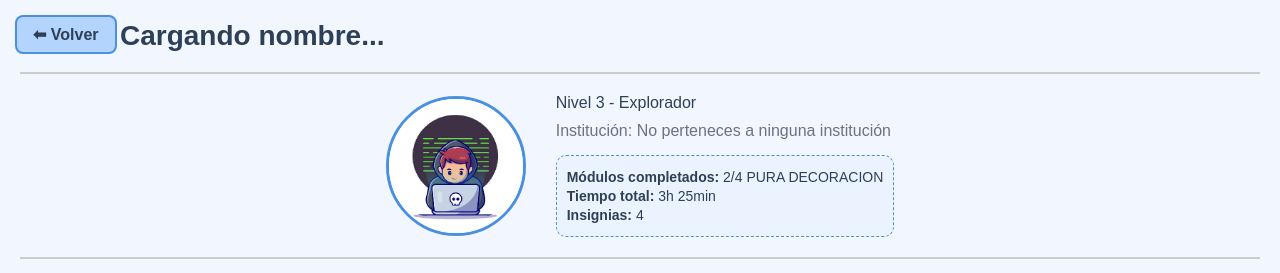
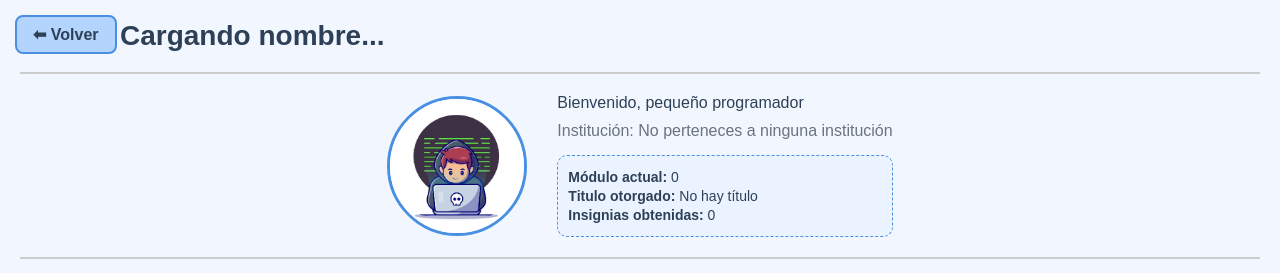
Before and after one commit to Darpsi/Frontend-CodeKids, a React (Create React App) app: page /perfil in a window 1280 px wide. Shown: the top 273 px of the page. Built offline with nearby package versions, Linux system fonts and the light colour scheme; a web font is replaced by a local one.

Commit message:
Estadisticas para el perfil, titulo y corrección de certificado

```diff
--- a/src/pages/Perfil.jsx
+++ b/src/pages/Perfil.jsx
@@ -20,6 +20,8 @@ const Perfil = () => {
   const [loadingCertificado, setLoadingCertificado] = useState(false);
   const email = localStorage.getItem("email");
   const [insigniasDesbloqueadas, setInsigniasDesbloqueadas] = useState([]);
+  const [insigniasCount, setInsigniasCount] = useState(0);
+  const [modulosCompletados, setModulosCompletados] = useState(0);
 
 
   useEffect(() => {
@@ -41,28 +43,39 @@ const Perfil = () => {
         });
 
       // Verificar disponibilidad del certificado
-      fetch(`http://localhost:4000/certificado/estado/${email}`)
+      fetch(`http://localhost:4000/certificado/${email}`)
         .then((res) => res.json())
         .then((data) => setCertificadoDisponible(data.disponible))
         .catch((error) => console.error("Error al verificar certificado:", error))
         .finally(() => setLoadingCertificado(false));
+
+      // Obtener módulo actual
+      fetch(`http://localhost:4000/progreso/${email}`)
+        .then((res) => res.json())
+        .then((data) => {
+        console.log("Datos recibidos de modulos-completados:", data);
+        const completados = data.maxModulo;
+        setModulosCompletados(completados);})
+        .catch((error) => console.error("Error al obtener módulos completados:", error));
     }
   }, [email]);
 
-  useEffect(() => {
+useEffect(() => {
   const fetchInsignias = async () => {
     try {
       const res = await axios.get(`http://localhost:4000/insignias-desbloqueadas/${email}`);
       setInsigniasDesbloqueadas(res.data.desbloqueadas);
+      setInsigniasCount(res.data.desbloqueadas.length);
     } catch (error) {
       console.error("Error al obtener las insignias desbloqueadas:", error);
     }
   };
 
-  if (modalVisible === "insignias") {
+  if (email) {
     fetchInsignias();
   }
-}, [modalVisible, email]);
+}, [email]);
+
 
 
   const handleSubmit = (e) => {
@@ -114,6 +127,17 @@ const Perfil = () => {
     setModalVisible(tipo);
   };
 
+  const TituloPorModulo = (modulo) => {
+  const titulos = [
+    "Trainee", "Explorador", "Aventurero", "Mago",
+    "Guardián", "Maestro", "Gran Maestro", "Héroe"
+  ];
+  if (modulo >= 1 && modulo <= 8) {
+    return titulos[modulo - 1];
+  }
+  return "No hay título";
+  };
+
   return (
     <div className="perfil-container">
       <button className="btn-volver" onClick={() => navigate("/modules")}>
@@ -131,7 +155,7 @@ const Perfil = () => {
         </div>
 
         <div className="perfil-nivel">
-          <p className="font-bold text-lg">Nivel 3 - Explorador</p>
+          <p className="font-bold text-lg">Bienvenido, pequeño programador</p>
           <div className="w-48 h-4 bg-gray-200 rounded-full overflow-hidden">
             <div className="h-full bg-blue-500" style={{ width: '65%' }}></div>
           </div>
@@ -139,9 +163,9 @@ const Perfil = () => {
             Institución: {institutionName || "No perteneces a ninguna institución"}
           </p>
           <div className="perfil-stats">
-            <p><strong>Módulos completados:</strong> 2/4 PURA DECORACION</p>
-            <p><strong>Tiempo total:</strong> 3h 25min</p>
-            <p><strong>Insignias:</strong> 4</p>
+            <p><strong>Módulo actual:</strong> {modulosCompletados}</p>
+            <p><strong>Titulo otorgado:</strong> {TituloPorModulo(modulosCompletados)} </p>
+            <p><strong>Insignias obtenidas:</strong> {insigniasCount}</p>
           </div>
         </div>
       </div>
```
